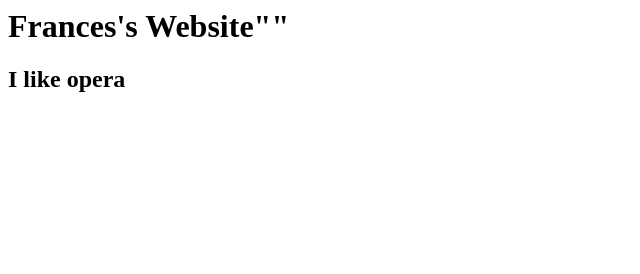
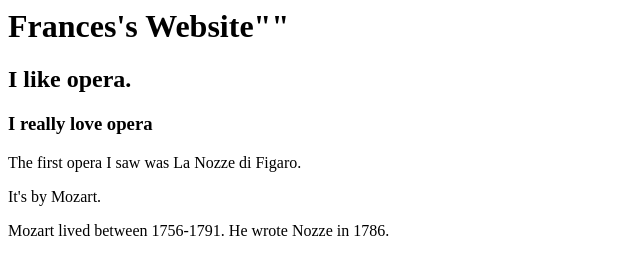
Before and after one commit to FatkinsGitHub/FatkinsGitHub.github.io, a plain HTML site: page index.html in a window 1280 px wide. Shown: the whole page, without its empty margins (0-640 px from the left). Drawn offline with Linux system fonts and the light colour scheme.

Commit message:
Update index.html

```diff
--- a/index.html
+++ b/index.html
@@ -6,7 +6,22 @@
 <body>
   <header>
     <h1>Frances's Website""</h1>
-    <h2>I like opera<h2>
+    <h2>I like opera.</h2>
   </header>
+  <nav>
+      <!-- Navigation links would go here if they were needed -->
+  </nav>
+  <section>
+      <h3>I really love opera</h3>
+      <p>
+        The first opera I saw was La Nozze di Figaro.
+      </p>
+      <p>
+        It's by Mozart.
+      </p>
+      <p>
+        Mozart lived between 1756-1791. He wrote Nozze in 1786.
+      </p>
+  </section>
   </body>
 </html>
```
